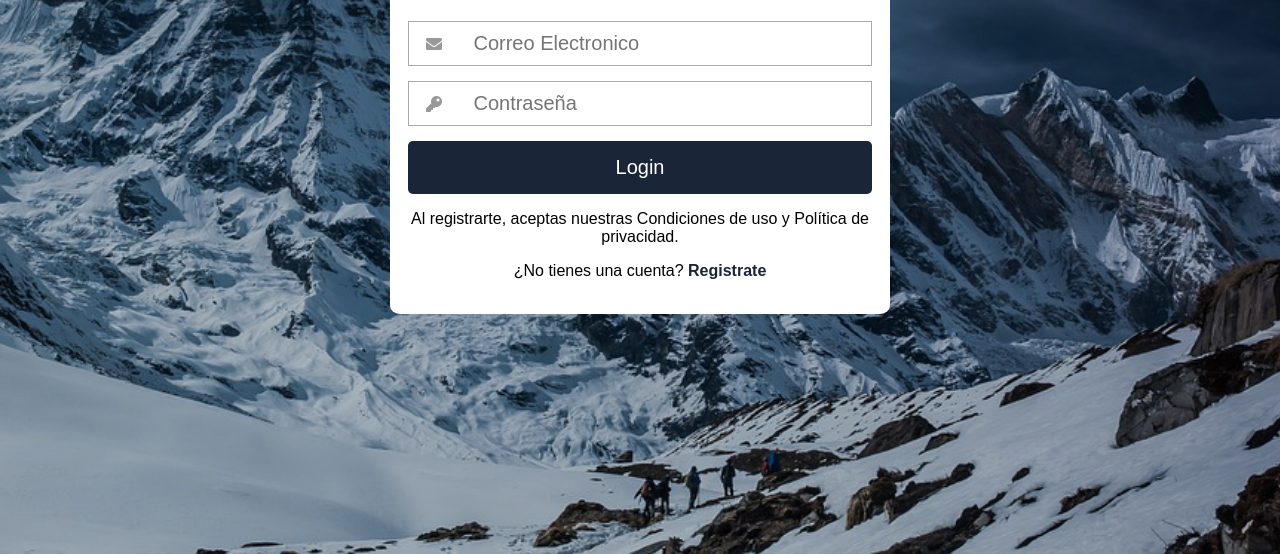
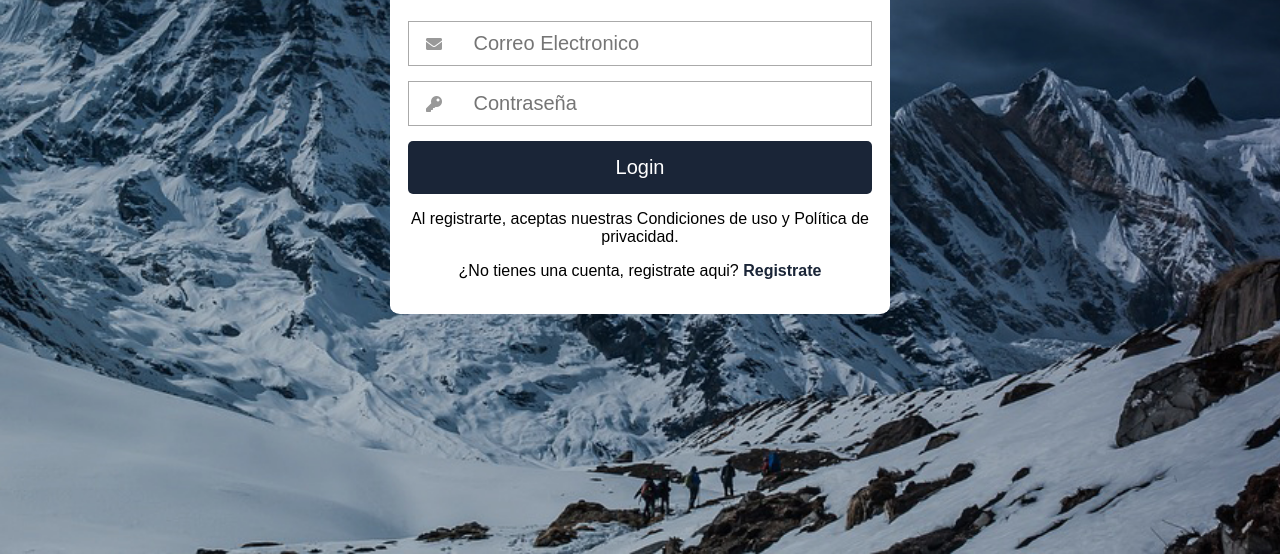
Before and after one commit to jorgerj22/Formulario-de-registro, a plain HTML site: page index.html in a window 1280 px wide. Shown: the part 246-800 px from the top of the page. Drawn offline with Linux system fonts and the light colour scheme.

Commit message:
registro

```diff
--- a/index.html
+++ b/index.html
@@ -32,7 +32,7 @@
           privacidad.
         </p>
         <p>
-          ¿No tienes una cuenta?
+          ¿No tienes una cuenta, registrate aqui?
           <a class="link" href="registro.html">Registrate </a>
         </p>
       </div>
```
